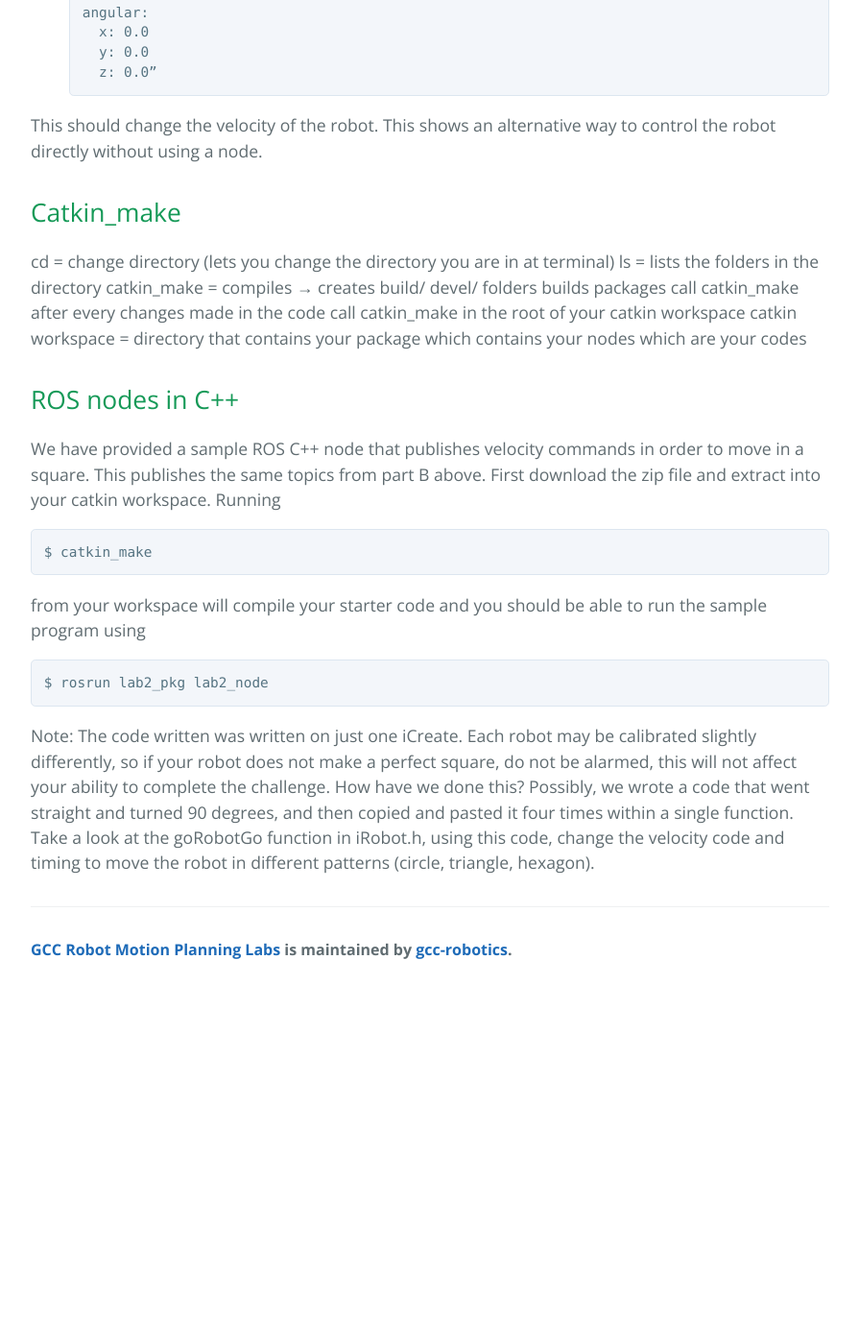
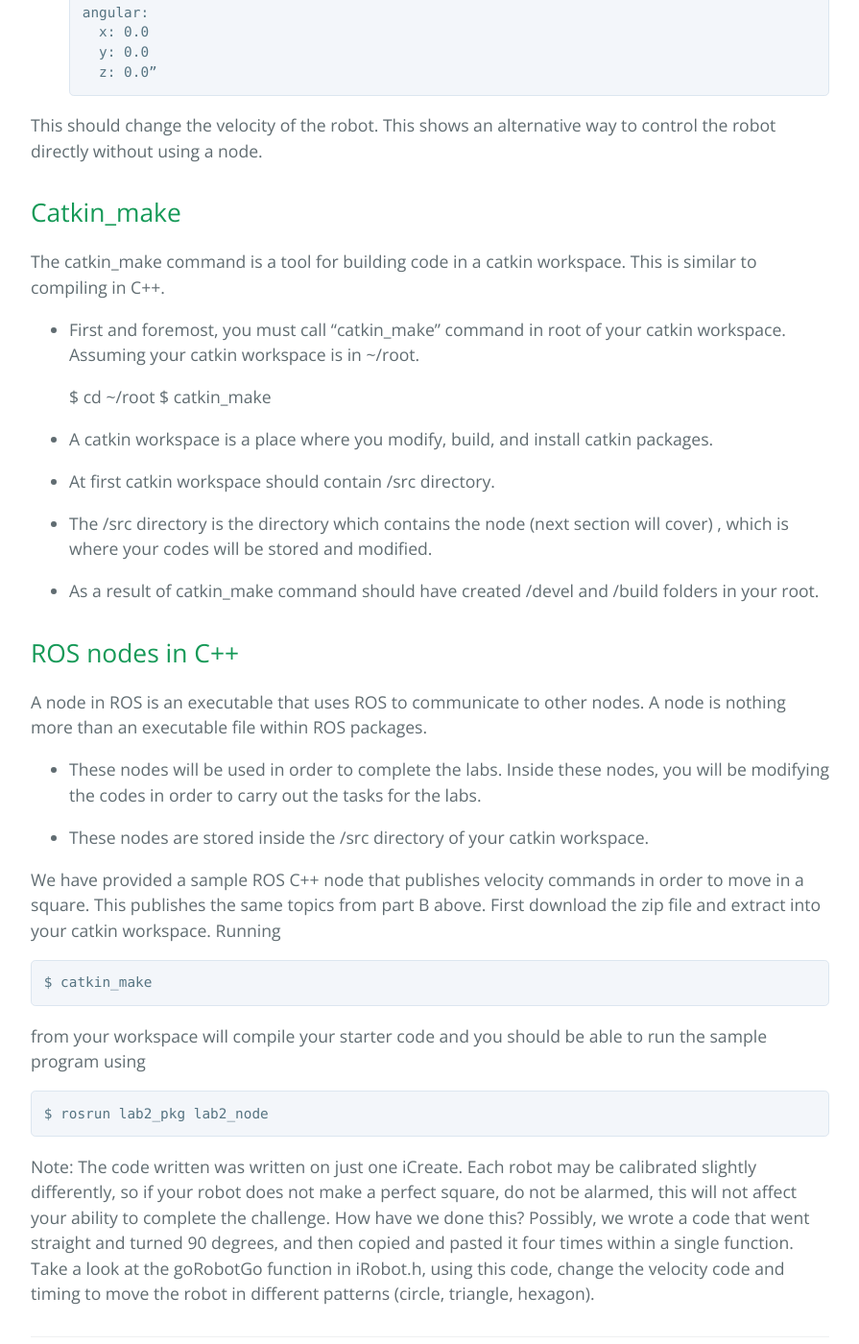
Before and after one commit to gcc-robotics/robot-motion-planning-labs, a Jekyll site: the page built from _posts/2014-06-30-lab2-moving-with-cpp.md, in a window 1280 px wide and 1400 px high, scrolled down 1965 px. Shown: the whole window at 96% size, without its empty margins (192-1087 px from the left). Built offline with Jekyll 4.4.1, drawn with Linux system fonts in a browser that asks for light colours; the repository's description, which GitHub fills in, is left out; before the commit the page ends 2998 px from its top, so only the background shows below that.

Commit message:
Modified the lab 2 and started to modify lab 3

```diff
--- a/_posts/2014-06-30-lab2-moving-with-cpp.md
+++ b/_posts/2014-06-30-lab2-moving-with-cpp.md
@@ -75,18 +75,35 @@ This should change the velocity of the robot. This shows an alternative way to
 Catkin_make
 -----------------
 
-cd = change directory (lets you change the directory you are in at terminal)
-ls = lists the folders in the directory
-catkin_make = compiles → creates build/ devel/ folders
-  builds packages
-  call catkin_make after every changes made in the code
-  call catkin_make in the root of your catkin workspace
-catkin workspace = directory that contains your package which contains your nodes
- which are your codes
+The catkin_make command is a tool for building code in a catkin workspace. This is
+similar to compiling in C++.
+
+  * First and foremost, you must call "catkin_make" command in root of your catkin workspace.
+Assuming your catkin workspace is in ~/root.
+
+    $ cd ~/root
+    $ catkin_make
+
+  * A catkin workspace is a place where you modify, build, and install catkin packages.
+
+  * At first catkin workspace should contain /src directory.
+
+  * The /src directory is the directory which contains the node (next section will cover)
+  , which is where your codes will be stored and modified.
+
+  * As a result of catkin_make command should have created /devel and /build folders in your root.
 
 
 ROS nodes in C++
 -----------------
+
+A node in ROS is an executable that uses ROS to communicate to other nodes. A node
+is nothing more than an executable file within ROS packages.
+
+  * These nodes will be used in order to complete the labs. Inside these nodes, you
+  will be modifying the codes in order to carry out the tasks for the labs.
+
+  * These nodes are stored inside the /src directory of your catkin workspace.
 
 We have provided a sample ROS C++ node that publishes velocity commands in order
  to move in a square. This publishes the same topics from part B above. First
```
Also changed, not shown: _posts/2014-06-29-lab3-finite-state-machines-and-sensing.md (+2 -1 lines).
